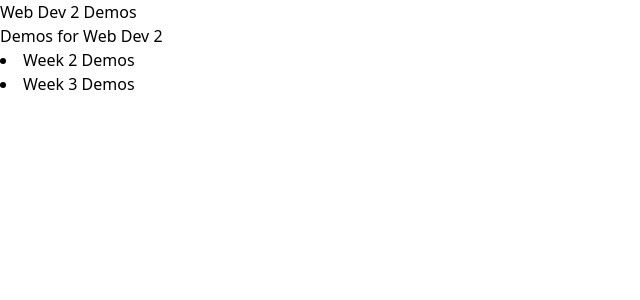
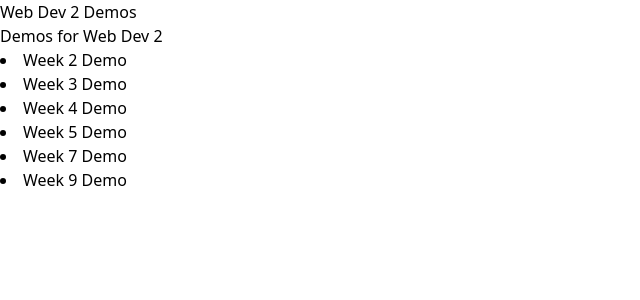
Before and after one commit to Gagandeep9354/webdev2-assignments, a Next.js app: page / in a window 1280 px wide. Shown: the top 300 px of the page, without its empty margins (0-640 px from the left). Built offline with nearby package versions, Linux system fonts and the light colour scheme.

Commit message:
Added the link to different week demos

```diff
--- a/app/page.js
+++ b/app/page.js
@@ -6,10 +6,22 @@ export default function Page() {
       <h1>Web Dev 2 Demos</h1>
       <p>Demos for Web Dev 2</p>
       <li>
-        <Link href="/week-2">Week 2 Demos</Link>
+        <Link href="/week-2">Week 2 Demo</Link>
       </li>
       <li>
-        <Link href="/week-3">Week 3 Demos</Link>
+        <Link href="/week-3">Week 3 Demo</Link>
+      </li>
+      <li>
+        <Link href="/week-4">Week 4 Demo</Link>
+      </li>
+      <li>
+        <Link href="/week-5">Week 5 Demo</Link>
+      </li>
+      <li>
+        <Link href="/week-7">Week 7 Demo</Link>
+      </li>
+      <li>
+        <Link href="/week-9">Week 9 Demo</Link>
       </li>
     </div>
   );
```
